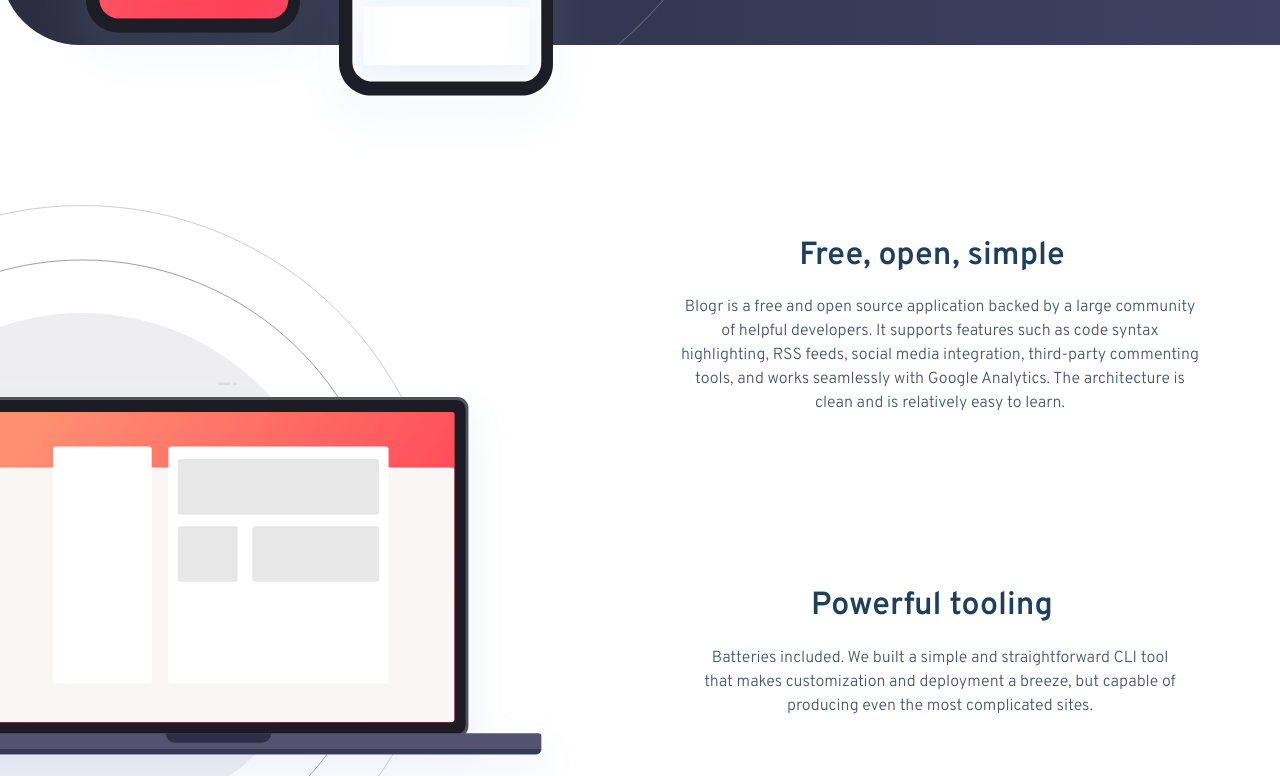
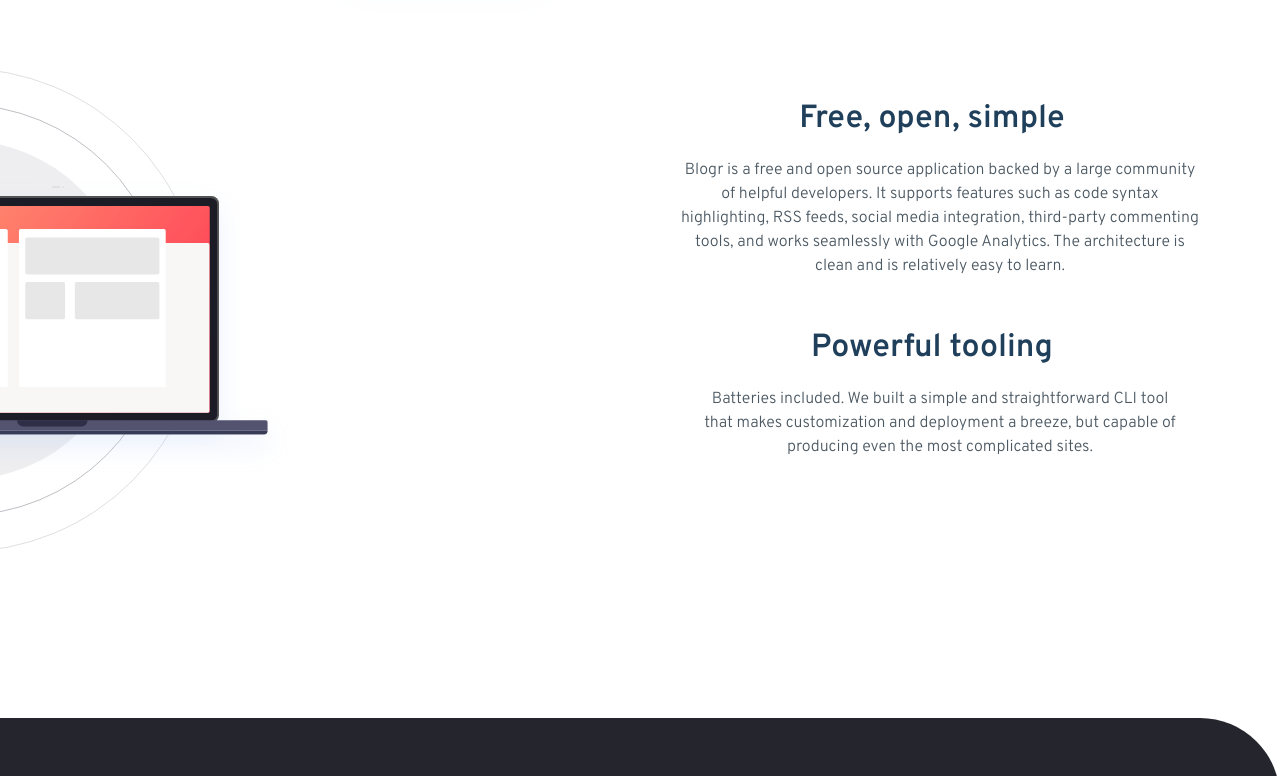
Before and after one commit to Nova988/Frontendmentor-challenges, a plain HTML site: page blogr-landing-page-main/dist/index.html in a window 1280 px wide. Shown: the part 1958-2734 px from the top of the page. Drawn offline with Linux system fonts and the light colour scheme.

Commit message:
changed mobile laptop image V 1.0.2

```diff
--- a/blogr-landing-page-main/scss/_utilitys.scss
+++ b/blogr-landing-page-main/scss/_utilitys.scss
@@ -63,7 +63,7 @@
   align-items: center;
 
   img {
-    width: 100%;
+    max-width: 100%;
   }
 }
 
--- a/blogr-landing-page-main/scss/main.scss
+++ b/blogr-landing-page-main/scss/main.scss
@@ -96,10 +96,6 @@
 #free-open-single {
   padding: 3rem 0 0 0;
 
-  img {
-    width: 150%;
-  }
-
   .section__content {
     padding: 0 2.5rem;
   }
```
Also changed, not shown: blogr-landing-page-main/dist/css/main.css.
